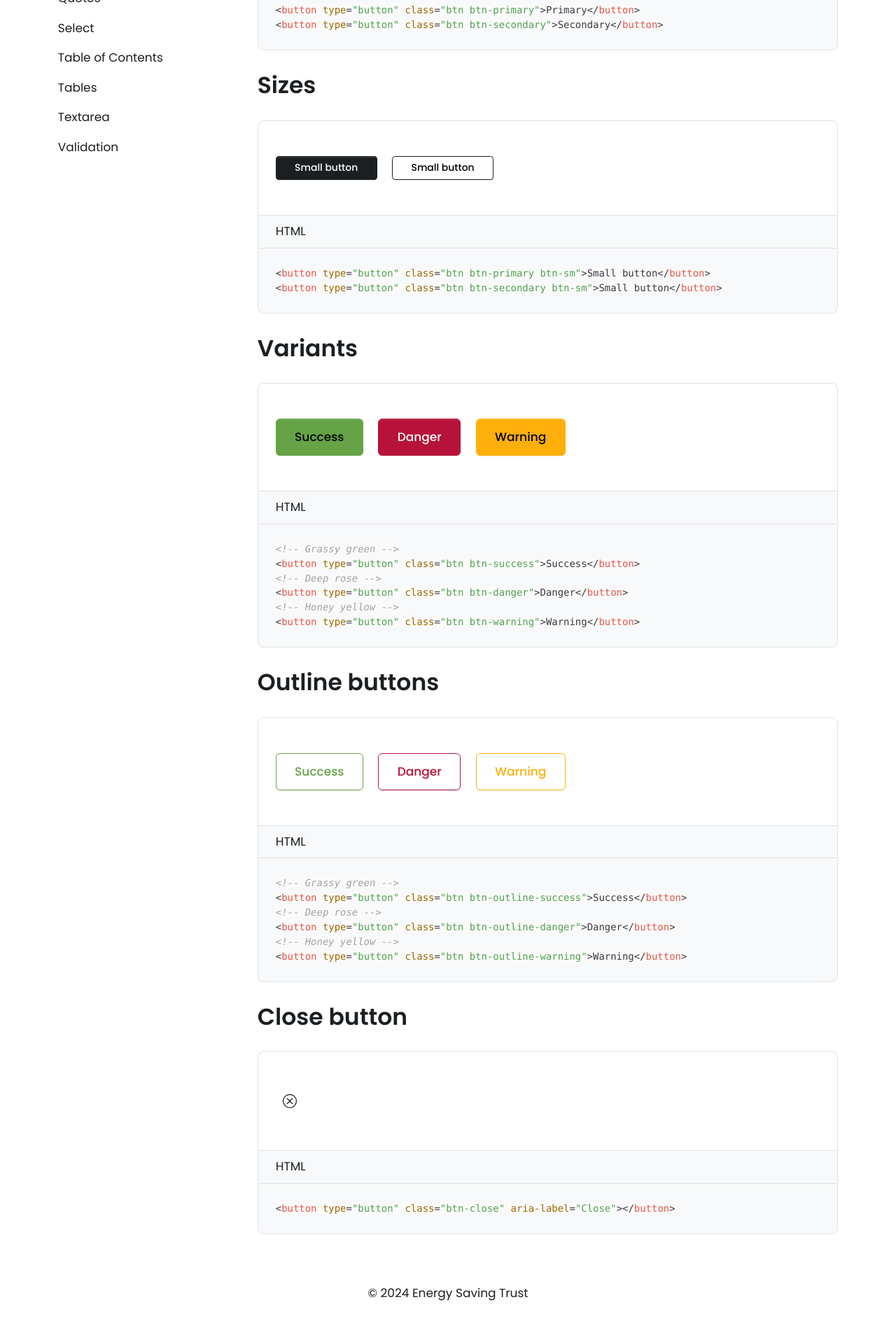
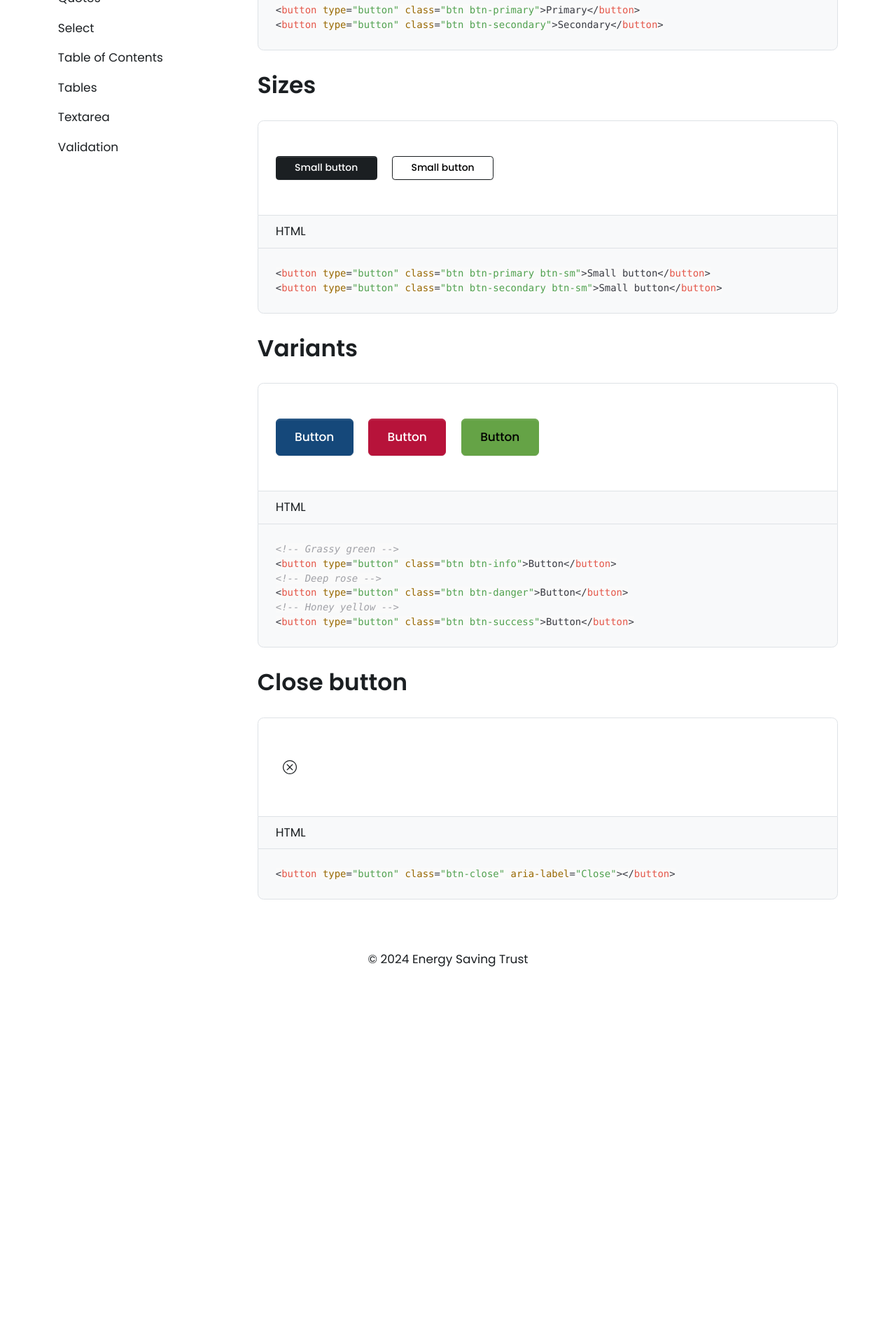
Before and after one commit to Energy-Saving-Trust/Design-System, a Jekyll site: the page built from components/buttons.md, in a window 1280 px wide. Shown: the part 775-2695 px from the top of the page at 70% size. Built offline with Jekyll 4.4.1, drawn with Linux system fonts in a browser that asks for light colours; nearby versions of some CDN libraries; after the commit the page ends 2218 px from its top, so only the background shows below that.

Commit message:
#37 added button colors. white on green not accessible so changed to black

```diff
--- a/_sass/est/_buttons.scss
+++ b/_sass/est/_buttons.scss
@@ -157,12 +157,6 @@
     }
   }
 }
-
-@each $color, $value in $theme-colors {
-  .btn-outline-#{$color} {
-    @include button-outline-variant($value);
-  }
-}
 // scss-docs-end btn-variant-loops
 
 
--- a/components/buttons.md
+++ b/components/buttons.md
@@ -35,27 +35,15 @@ The Button component guides the user to take a specific action. Unlike links, bu
 
 {% capture code_render %}
 <!-- Grassy green -->
-<button type="button" class="btn btn-success">Success</button>
+<button type="button" class="btn btn-info">Button</button>
 <!-- Deep rose -->
-<button type="button" class="btn btn-danger">Danger</button>
+<button type="button" class="btn btn-danger">Button</button>
 <!-- Honey yellow -->
-<button type="button" class="btn btn-warning">Warning</button>
+<button type="button" class="btn btn-success">Button</button>
 {% endcapture %}
 
 {% include component-example.html code_render=code_render %}
 
-## Outline buttons
-
-{% capture code_render %}
-<!-- Grassy green -->
-<button type="button" class="btn btn-outline-success">Success</button>
-<!-- Deep rose -->
-<button type="button" class="btn btn-outline-danger">Danger</button>
-<!-- Honey yellow -->
-<button type="button" class="btn btn-outline-warning">Warning</button>
-{% endcapture %}
-
-{% include component-example.html code_render=code_render %}
 
 ## Close button
 
```
